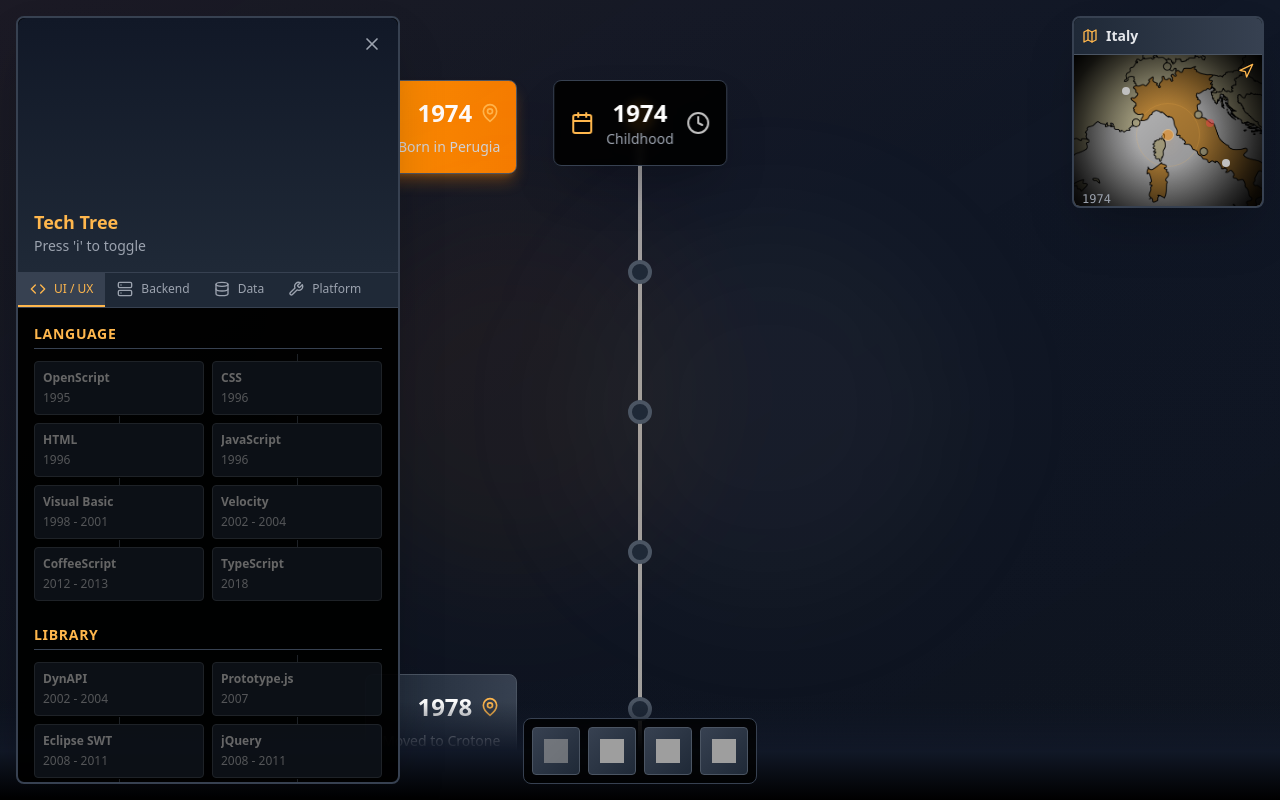
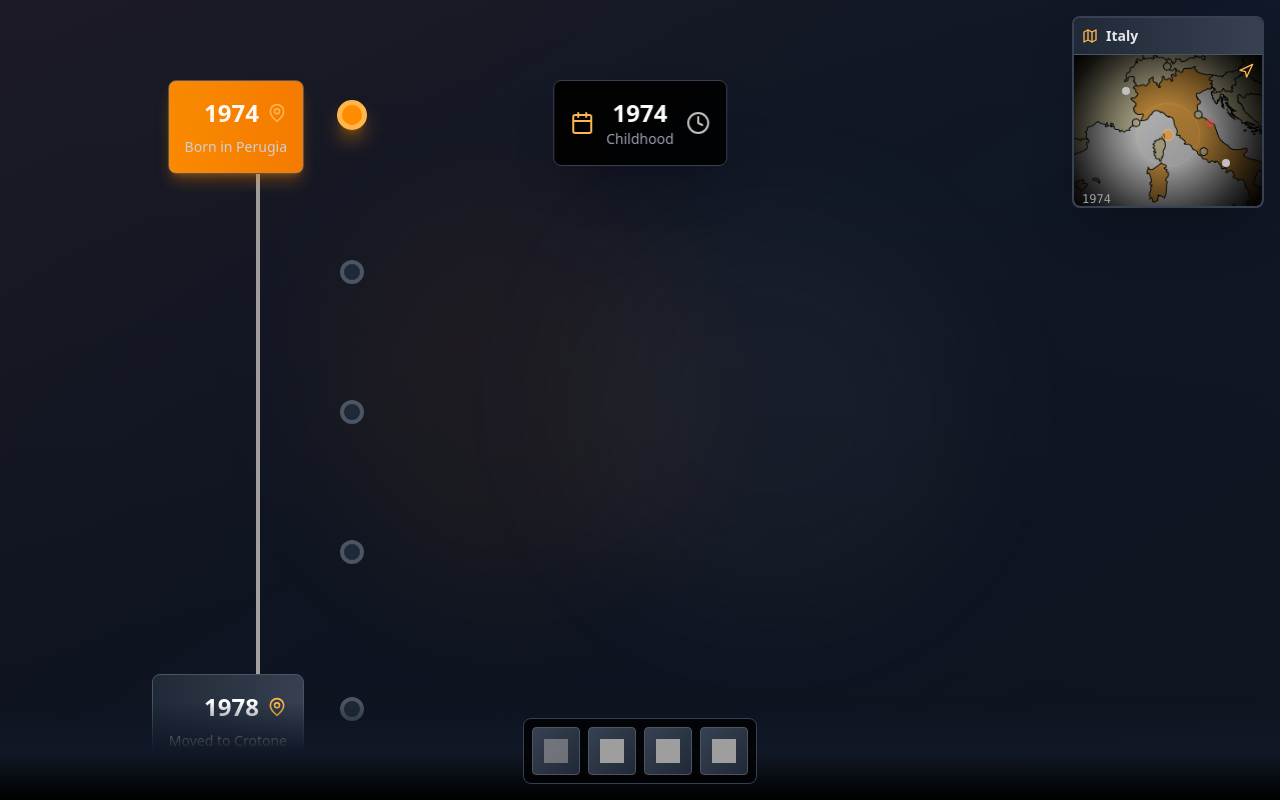
Before and after one commit to tatablack/career, a React (Vite) app: page / in a window 1280 px wide. Shown: the top 800 px of the page. Built offline with nearby package versions, Linux system fonts and the light colour scheme; grey boxes are pictures that could not be loaded.

Commit message:
Hide tech tree by default and move timeline left

```diff
--- a/src/App.tsx
+++ b/src/App.tsx
@@ -6,7 +6,7 @@ import TechTreePanel from './components/TechTreePanel';
 
 function App() {
   const [currentYear, setCurrentYear] = useState<number>(2024);
-  const [isTechTreeVisible, setIsTechTreeVisible] = useState<boolean>(true);
+  const [isTechTreeVisible, setIsTechTreeVisible] = useState<boolean>(false);
   const [isMinimapVisible, setIsMinimapVisible] = useState<boolean>(true);
 
   const handleYearChange = (year: number) => {
--- a/src/components/Timeline.tsx
+++ b/src/components/Timeline.tsx
@@ -275,10 +275,10 @@ const Timeline: React.FC<TimelineProps> = ({ onYearChange }) => {
         </div>
 
         {/* Timeline Line */}
-        <div id="timeline" className="absolute left-1/2 transform -translate-x-1/2 w-1 bg-gradient-to-b from-silver-400 via-orange-200 to-orange-500 opacity-80" style={{ top: "7.8rem", height: getTimelineHeight() }}></div>
+        <div id="timeline" className="absolute left-64 w-1 bg-gradient-to-b from-silver-400 via-orange-200 to-orange-500 opacity-80" style={{ top: "7.8rem", height: getTimelineHeight() }}></div>
 
         {/* Timeline Items */}
-        <div className="relative w-full max-w-6xl mx-auto px-8">
+        <div className="relative w-full max-w-6xl pl-8">
           {years.map((year, index) => {
             const jobMilestones = getJobMilestones(year);
             const { sameEndYear, differentEndYear } = groupJobsByDuration(jobMilestones);
@@ -291,7 +291,7 @@ const Timeline: React.FC<TimelineProps> = ({ onYearChange }) => {
                 style={{ minHeight: `${yearSpanMinHeight}px` }}
               >
                 {/* Year Node */}
-                <div className="absolute left-1/2 transform -translate-x-1/2 -translate-y-1/2 z-20">
+                <div className="absolute left-64 transform -translate-x-1/2 -translate-y-1/2 z-20">
                   <div id={yearId} className={`w-6 h-6 rounded-full border-4 transition-all duration-300 ${
                     year === currentYear
                       ? 'bg-orange-500 border-orange-400 shadow-lg shadow-orange-500/50 scale-125'
@@ -301,7 +301,7 @@ const Timeline: React.FC<TimelineProps> = ({ onYearChange }) => {
 
                 {/* Location Milestones - Left Side */}
                 {hasLocationMilestone(year) && (
-                  <div className="mr-auto pr-8 w-5/12">
+                  <div className="mr-auto pr-8 w-60">
                     <div className="text-right">
                       <div className={`inline-block bg-gradient-to-r ${
                         year === currentYear
@@ -322,7 +322,7 @@ const Timeline: React.FC<TimelineProps> = ({ onYearChange }) => {
 
                 {/* Job Milestones - Right Side */}
                 {jobMilestones.length > 0 && (
-                  <div className="ml-auto pl-8 w-5/12">
+                  <div className="ml-auto pl-8 flex-1 max-w-2xl">
                     <div className="text-left space-y-3">
                       {/* Render jobs with same end year in a single box */}
                       {sameEndYear.length > 0 && renderGroupedJobs(sameEndYear, year)}
```
